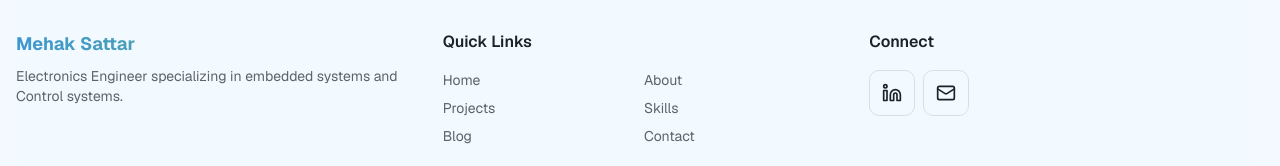
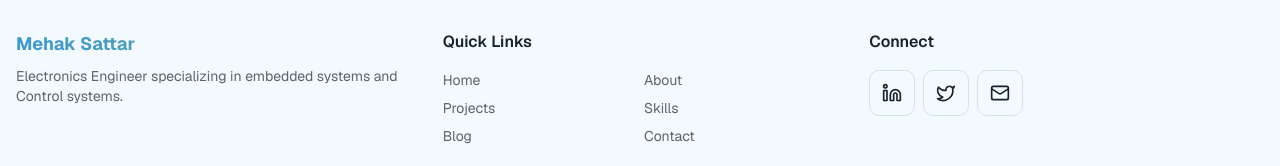
Before and after one commit to areebzeeshan/mehak-portfolio, a Next.js app: page / in a window 1280 px wide. Shown: the part 5494-5660 px from the top of the page. Built offline with nearby package versions, Linux system fonts and the light colour scheme.

Commit message:
add twitter link

```diff
--- a/components/footer.tsx
+++ b/components/footer.tsx
@@ -17,6 +17,12 @@ const SOCIAL_LINKS = [
     icon: Linkedin,
     href: "https://www.linkedin.com/in/mehak-sattar",
     label: "LinkedIn",
+    isExternal: true,
+  },
+  {
+    icon: Twitter,
+    href: "https://x.com/mehak_sattar_?s=11",
+    label: "Twitter",
     isExternal: true,
   },
   {
```
